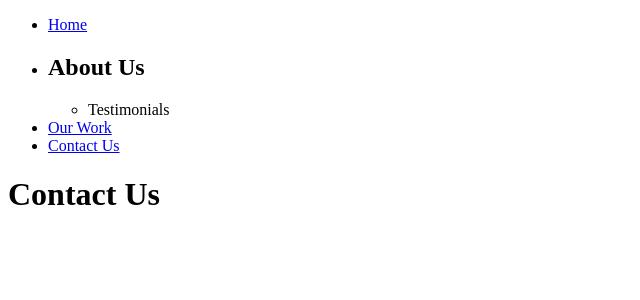
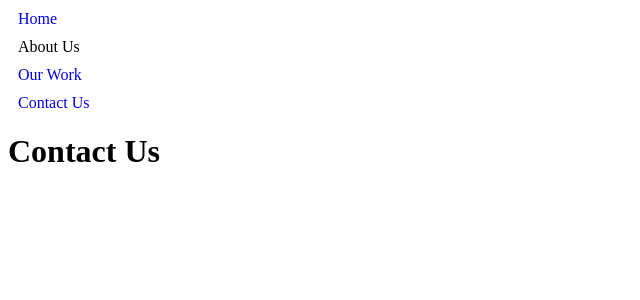
Before and after one commit to StyngerBee/impact-construction, a React (Create React App) app: page /Contact in a window 1280 px wide. Shown: the top 300 px of the page, without its empty margins (0-640 px from the left). Built offline with nearby package versions, Linux system fonts and the light colour scheme.

Commit message:
created dropdown About us menu functionality

```diff
--- a/src/App.js
+++ b/src/App.js
@@ -4,6 +4,7 @@ import About from './pages/About';
 import Header from './components/header/Header';
 import Work from './pages/Work';
 import Contact from './pages/Contact';
+import Testimonials from './pages/Testimonials';
 
 function App() {
   return (
@@ -14,6 +15,7 @@ function App() {
     {/* <Route path='/About' element={<About />}/> */}
     <Route path='/Work' element={<Work />}/>
     <Route path='/Contact' element={<Contact />}/>
+    <Route path='/Testimonials' element={<Testimonials />}/>
   </Routes>
   </>
   )
--- a/src/assets/css/index.css
+++ b/src/assets/css/index.css
@@ -6,11 +6,3 @@
     --border-radius: 8px;
     --speed: 500ms;
 }
-
-ul{
-    list-style: none;
-}
-
-a {
-    text-decoration: none;
-}
--- a/src/components/header/Header.css
+++ b/src/components/header/Header.css
@@ -0,0 +1,87 @@
+nav ul  {
+    /*  */
+    list-style: none;
+    margin: 0;
+    padding: 0;
+
+}
+
+ul {
+
+    list-style: none;
+}
+
+li{
+   margin: 10px;
+
+}
+
+a {
+    text-decoration: none;
+}
+
+
+.menu-trigger {
+    position: relative;
+    overflow: hidden;
+    cursor: pointer;
+
+}
+
+.dropdown-menu {
+    position: absolute;
+    top: 100px;
+    right: 20px;
+    background-color: #fff;
+    border-radius: var(--border-radius);
+    padding: 10px 20px;
+    width: 200px;
+}
+
+.dropdown-menu::before {
+    content: '';
+    position: absolute;
+    top: -5px;
+    right: 20px;
+    height: 20px;
+    width: 20px;
+    background: var(--secondary-bg);
+    transform: rotate(45deg);
+}
+
+.dropdown-menu ul li {
+    padding: 10px 0;
+    border-top: 1px solid rgba(0, 0, 0, 0.05);
+}
+
+.dropdown-menu ul li:hover a{
+color: red;
+cursor:pointer;
+
+}
+
+.dropdownItem{
+    display: flex;
+    margin:10px auto;
+
+}
+
+.dropdownItem a{
+    max-width: 100px;
+    margin-left: 10px;
+    transition: var(--speed);
+}
+
+.dropdown-menu.active  {
+    opacity: 1;
+    visibility: visible;
+    transform: translateY(0);
+    transition: var(--speed) ease;
+}
+
+.dropdown-menu.inactive {
+    opacity: 0;
+    visibility: hidden;
+    transform: translateY(-20px);
+    transition: var(--speed) ease;
+}
--- a/src/components/header/Header.js
+++ b/src/components/header/Header.js
@@ -1,46 +1,48 @@
-// // // Navigation.js
 
-// import React from 'react';
-// import { Link } from 'react-router-dom';
+import React, {useState, useEffect, useRef} from 'react';
+import { Link } from 'react-router-dom';
+import './Header.css';
 
-// function Navigation() {
-//   return (
-//     <nav>
-//       <ul>
-//         <li><Link to="/">Home</Link></li>
-//         <li><Link to="/about">About</Link></li>
-//       </ul>
-//     </nav>
-//   );
-// }
-
-// export default Navigation;
-
-
-//^^^^^^^^^^^^^^^^ example code for linking components to router.
-
-import React from 'react';
-import { Link } from 'react-router-dom';
-import Testimonials from '../../pages/Testimonials';
 
 
 function Header() {
+
+    const [open, setOpen] = useState(false);
+
+    let menuRef = useRef();
+
+    useEffect(() =>{
+        let handler = (e) =>{
+            if(!menuRef.current.contains(e.target)){
+            setOpen(false);
+            };
+        };
+
+        document.addEventListener('mousedown',handler);
+
+        return() =>{
+            document.removeEventListener("mousedown", handler);
+        }
+    });
+
     return (
         <nav>
             <ul>
                 <li><Link to='/'>Home</Link></li>
-                <li>
-                    <div className='menu-container'>
-                        <div className='menu-trigger'>
-                            <h1>About Us</h1>
-                        </div>
-                        <div className='dropdown-menu'>
-                            <ul>
-                                <DropdownItem text ={"Testimonials"}><Link to='/Testimonials'></Link></DropdownItem>
+                <li className='menu-container' ref={menuRef}>
+                    <btn className='menu-trigger' onClick={() =>{setOpen(!open)}}>
+                        About Us
+                    </btn>
+                    <div className={`dropdown-menu ${open? 'active': 'inactive'}`}>
+                        <ul>
+                            <DropdownItem text={<Link to='/Testimonials'>Testimonials</Link>}></DropdownItem>
+                            <DropdownItem text={<Link to='/Testimonials'>Testimonials</Link>}></DropdownItem>
+                            <DropdownItem text={<Link to='/Testimonials'>Testimonials</Link>}></DropdownItem>
+                            <DropdownItem text={<Link to='/Testimonials'>Testimonials</Link>}></DropdownItem>
 
-                            </ul>
-                        </div>
+                        </ul>
                     </div>
+
                 </li>
                 <li><Link to='/Work'> Our Work</Link></li>
                 <li><Link to='/Contact'>Contact Us</Link></li>
@@ -49,7 +51,7 @@ function Header() {
     );
 };
 
-function DropdownItem(props){
+function DropdownItem(props) {
     return (
         <li className='dropdownItem'>
             <a>{props.text}</a>
```
